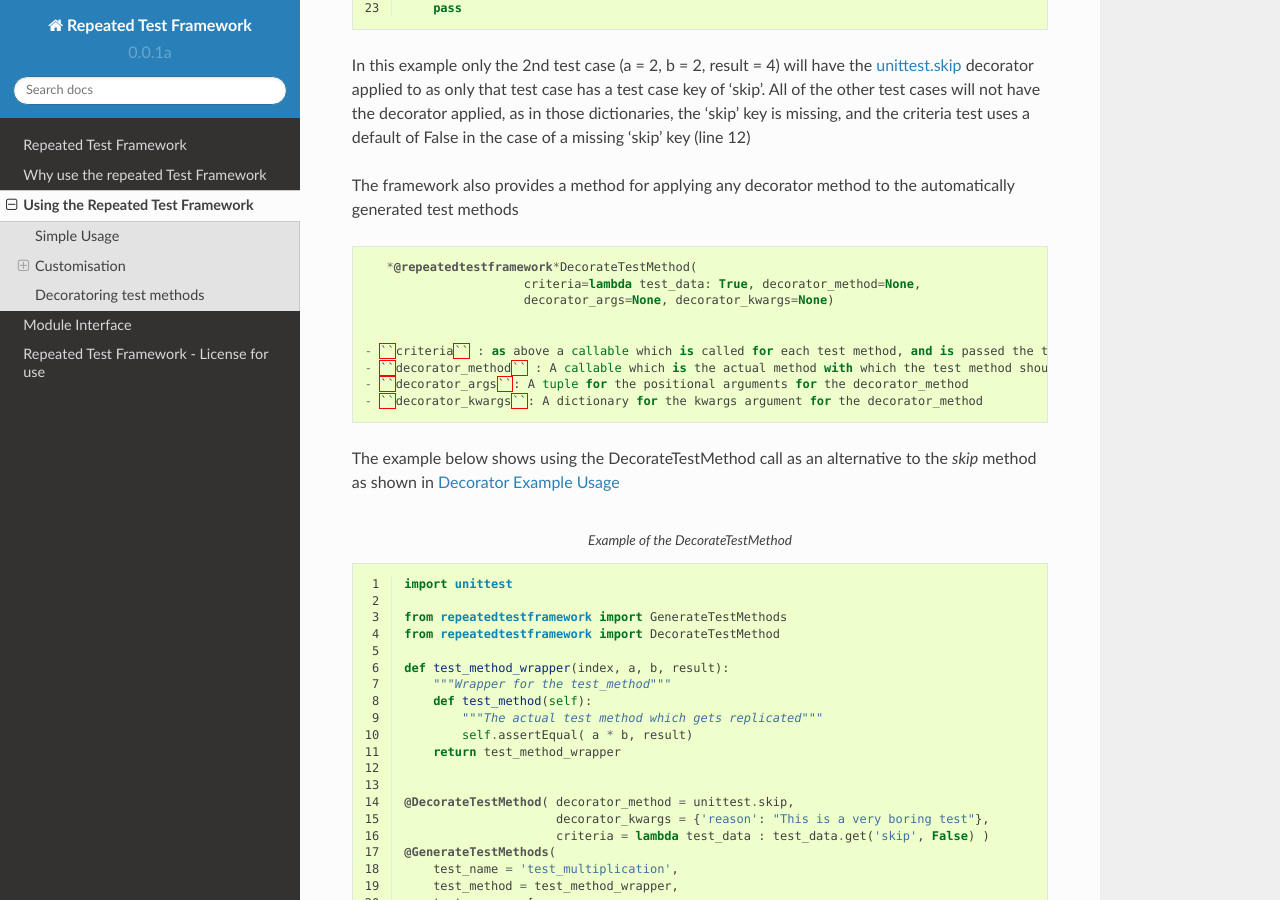
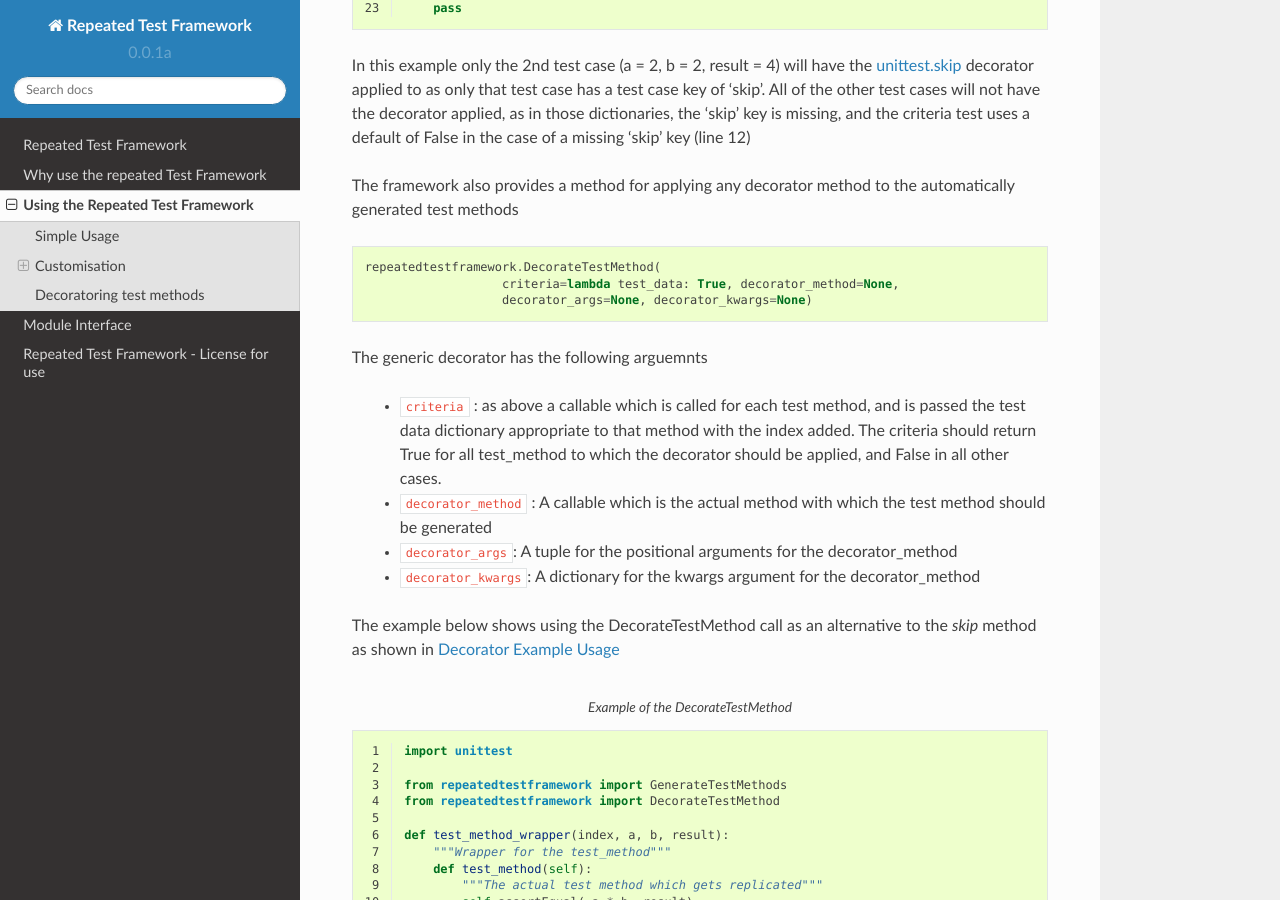
Before and after one commit to TonyFlury/repeatedtestframework, a Sphinx documentation site: the page built from docs/using.rst, in a window 1280 px wide and 900 px high, scrolled down 5777 px. Built offline with Sphinx 7.4.7 and the Read the Docs theme 2.0.0, drawn with Linux system fonts in a browser that asks for light colours.

Commit message:
Corrected documentation - use the right names for the module and the installable package.

```diff
--- a/docs/using.rst
+++ b/docs/using.rst
@@ -254,15 +254,18 @@ The framework also provides a method for applying any decorator method to the au
 
 .. code-block:: python
 
-    *@repeatedtestframework*DecorateTestMethod(
+    repeatedtestframework.DecorateTestMethod(
                        criteria=lambda test_data: True, decorator_method=None,
                        decorator_args=None, decorator_kwargs=None)
 
 
- - ``criteria`` : as above a callable which is called for each test method, and is passed the test data dictionary appropriate to that method with the index added. The criteria should return True for all test_method to which the decorator should be applied, and False in all other cases.
- - ``decorator_method`` : A callable which is the actual method with which the test method should be generated
- - ``decorator_args``: A tuple for the positional arguments for the decorator_method
- - ``decorator_kwargs``: A dictionary for the kwargs argument for the decorator_method
+The generic decorator has the following arguemnts
+
+    - ``criteria`` : as above a callable which is called for each test method, and is passed the test data dictionary appropriate to that method with the index added. The criteria should return True for all test_method to which the decorator should be applied, and False in all other cases.
+    - ``decorator_method`` : A callable which is the actual method with which the test method should be generated
+    - ``decorator_args``: A tuple for the positional arguments for the decorator_method
+    - ``decorator_kwargs``: A dictionary for the kwargs argument for the decorator_method
+
 
 
 The example below shows using the DecorateTestMethod call as an alternative to the `skip` method as shown in :ref:`DecoratorExample`
```
